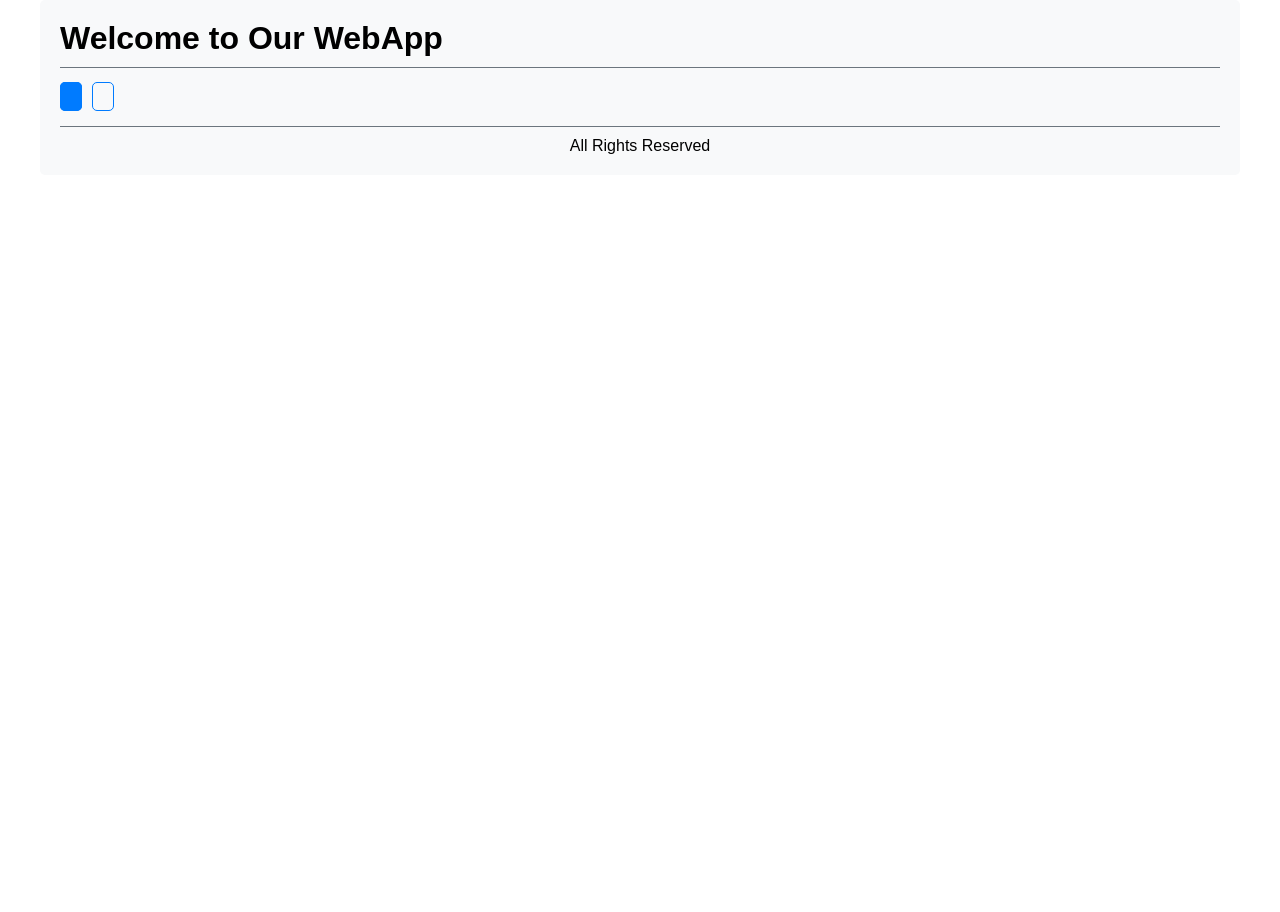
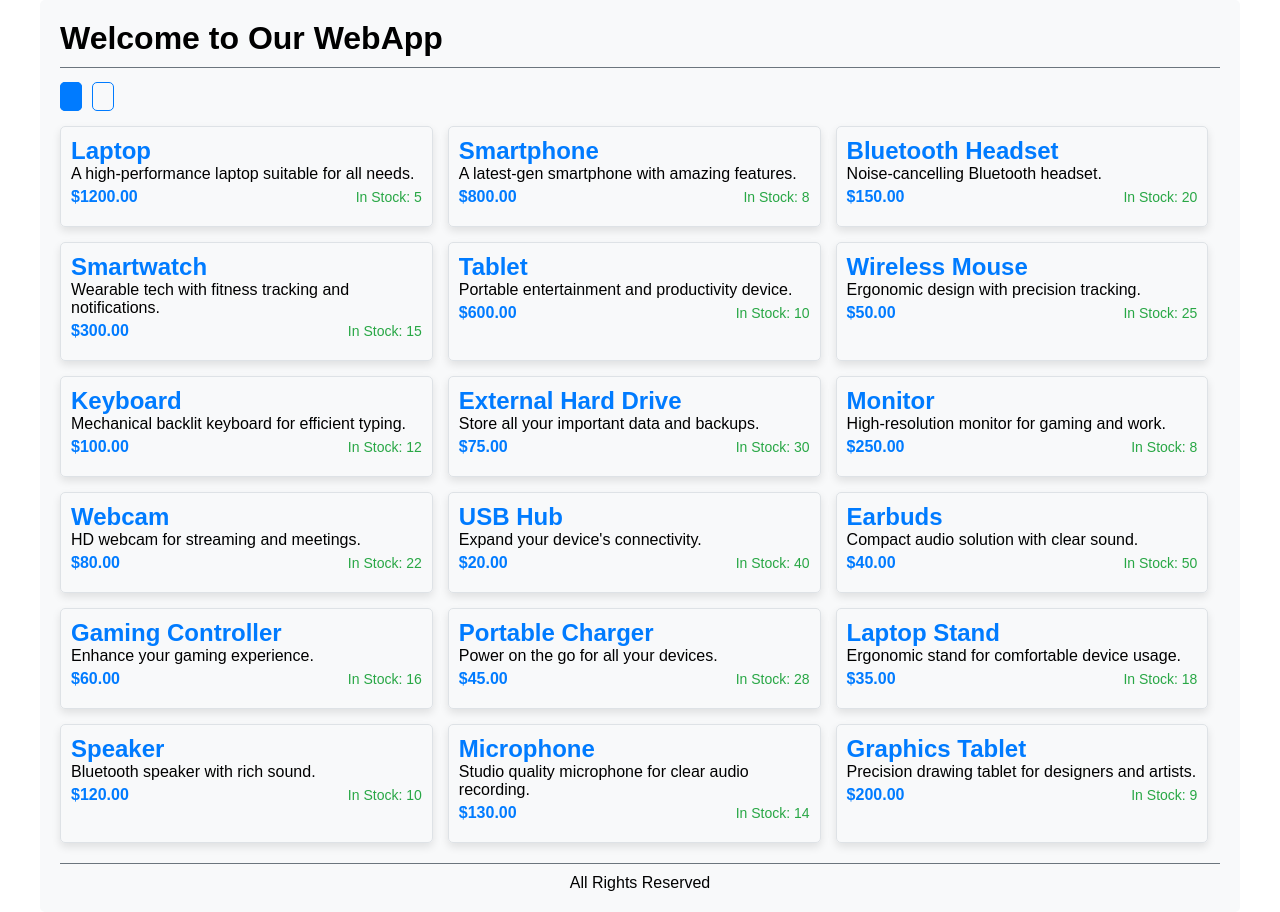
Before and after one commit to nadiahosisy/react-router-exercise-main, a React (Vite) app: page / in a window 1280 px wide. Before the commit the page ends 800 px from the top, so only its background shows below. Built offline with nearby package versions, Linux system fonts and the light colour scheme.

Commit message:
add Outlet component to main tag

```diff
--- a/src/components/SharedLayout.jsx
+++ b/src/components/SharedLayout.jsx
@@ -25,7 +25,10 @@ const SharedLayout = ({ user }) => {
           </li>
         </ul>
       </nav>
-      {/* Your code here */}
+      <main>
+        <Outlet />
+      </main>
+
       <footer>
         <p>All Rights Reserved</p>
       </footer>
```
